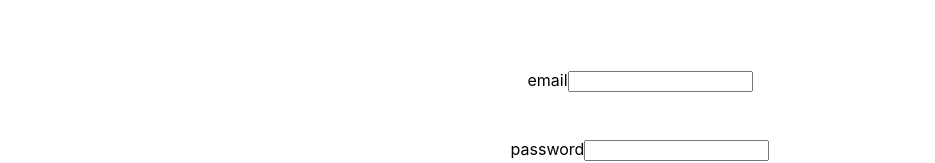
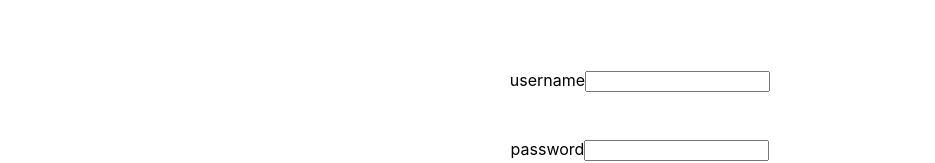
Before and after one commit to feed-the-people/Front-End, a React (Create React App) app: page /signin in a window 1280 px wide. Shown: the part 280-443 px from the top of the page, without its empty margins (0-935 px from the left). Built offline with nearby package versions, Linux system fonts and the light colour scheme.

Commit message:
Adjust to username.

```diff
--- a/src/components/SignIn/SignInPage.js
+++ b/src/components/SignIn/SignInPage.js
@@ -26,8 +26,8 @@ class SignInPage extends Component {
       <h1> Welcome Back! Sign In Below: </h1>
         <form>
           <label>
-            email
-            <input type='email' onChange={this.updateInput}/>
+            username
+            <input type='text' onChange={this.updateInput}/>
           </label>
           <label>
             password
```
